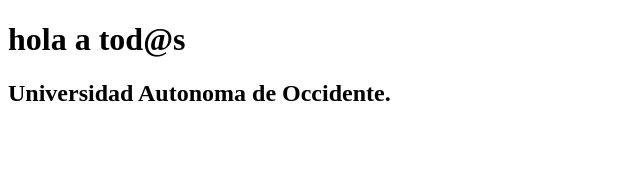
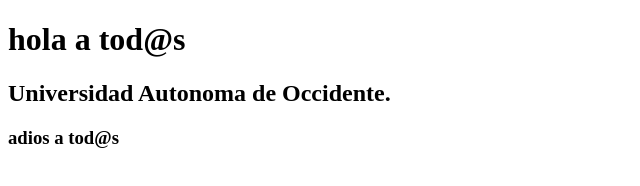
Before and after one commit to edwinmgallego/clase-1-jueves, a plain HTML site: page index.html in a window 1280 px wide. Shown: the whole page, without its empty margins (0-640 px from the left). Drawn offline with Linux system fonts and the light colour scheme.

Commit message:
adios a tod@s

```diff
--- a/index.html
+++ b/index.html
@@ -8,5 +8,6 @@
 <body>
     <h1>hola  a  tod@s</h1>
     <h2>Universidad Autonoma de Occidente.</h2>
+    <h3>adios a tod@s</h3>
 </body>
 </html>
```
